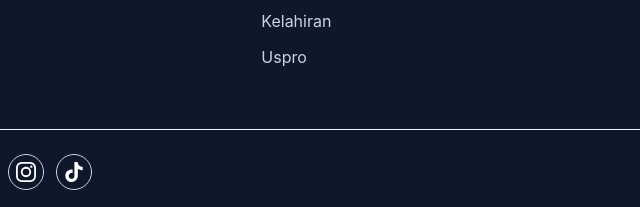
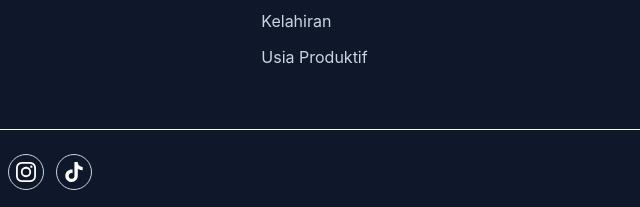
Before and after one commit to andik25/belajar-tailwind, a website: page index.html in a window 1280 px wide. Shown: the part 5980-6187 px from the top of the page, 608-1248 px from the left. Drawn offline with nearby package versions, Linux system fonts and the light colour scheme.

Commit message:
ganti satu

```diff
--- a/index.html
+++ b/index.html
@@ -1429,7 +1429,7 @@
                     </li>
                     <li>
                         <a href="#" class="inline-block text-base hover:text-primary mb-3">
-                            Uspro
+                            Usia Produktif
                         </a>
                     </li>
                 </ul>
```
